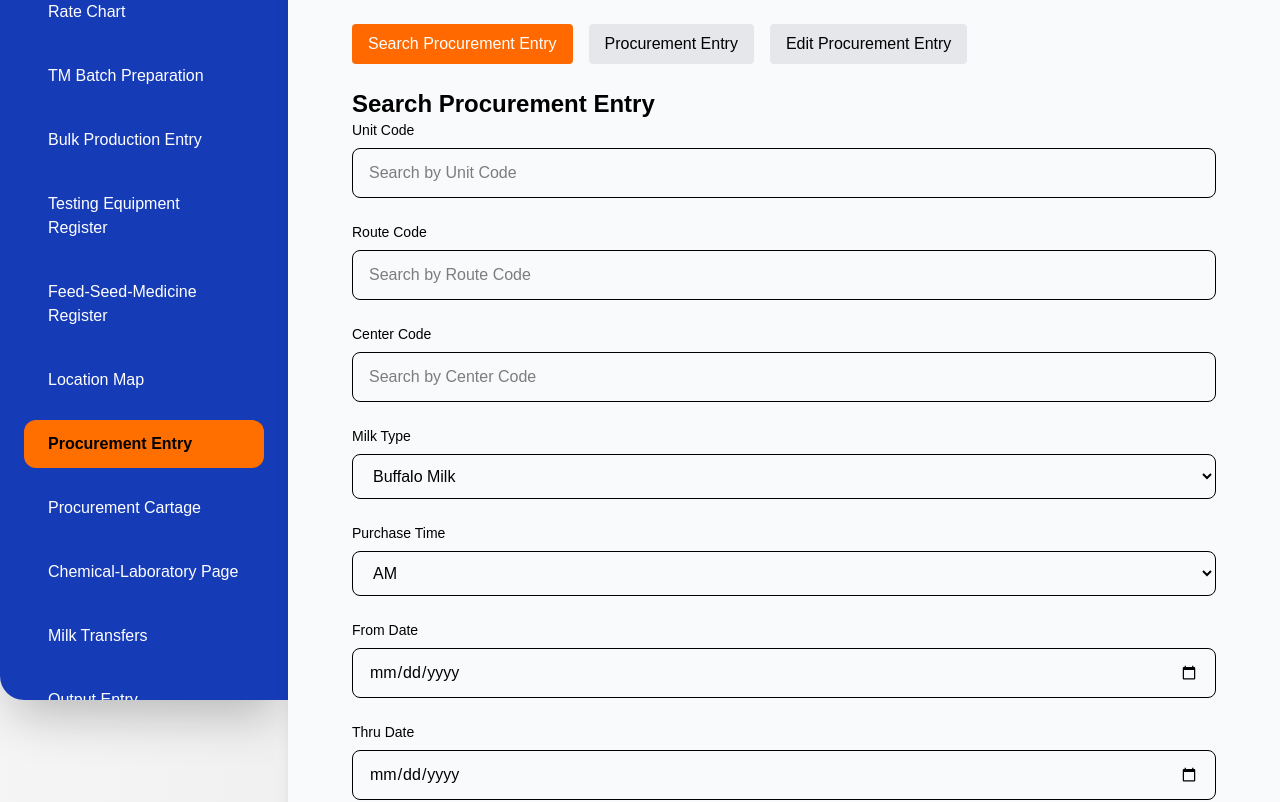
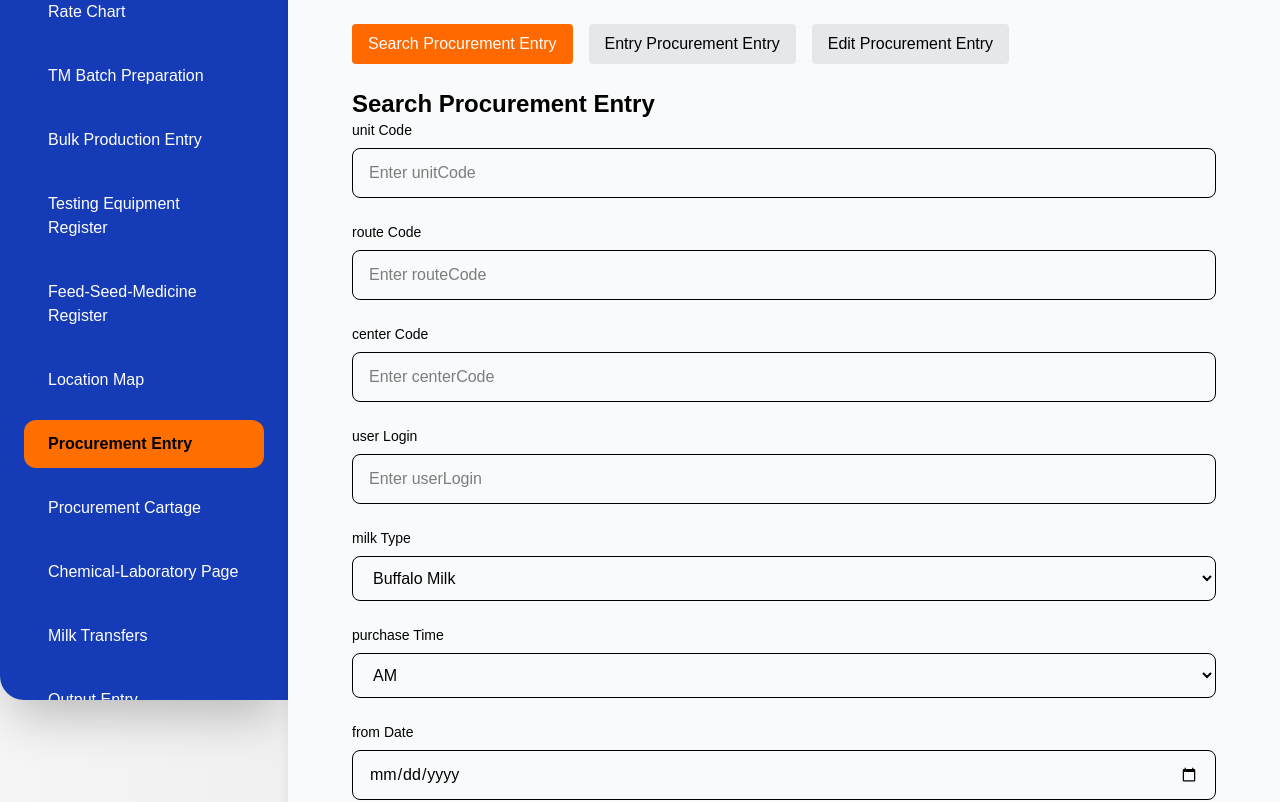
Before and after one commit to Sakethuchiha/pro-dairy, a Next.js app: page /dashboard/procurement-entry in a window 1280 px wide. Shown: the part 242-1044 px from the top of the page. Built offline with nearby package versions, Linux system fonts and the light colour scheme.

Commit message:
Update page.tsx

```diff
--- a/src/app/dashboard/procurement-entry/page.tsx
+++ b/src/app/dashboard/procurement-entry/page.tsx
@@ -16,6 +16,7 @@ export default function ProcurementEntry() {
     goodMilkFat: '',
     goodMilkSNF: '',
     rejectedMilkQty: '',
+    procurementDate: '',
     rejectedMilkTypes: {
       ptc: false,
       sour: false,
@@ -26,12 +27,28 @@ export default function ProcurementEntry() {
   const [activeTab, setActiveTab] = useState<'search' | 'entry' | 'edit'>('search');
 
   const handleInputChange = (e: React.ChangeEvent<HTMLInputElement | HTMLSelectElement>) => {
-    const { name, value, type, checked } = e.target;
+    const target = e.target;
+    const { name, value, type } = target;
+
     if (type === 'checkbox') {
+      const checkbox = target as HTMLInputElement;
+      const checked = checkbox.checked;
+
+      // Handle nested checkbox fields (like rejectedMilkTypes)
+      if (name in formData.rejectedMilkTypes) {
+        setFormData((prev) => ({
+          ...prev,
+          rejectedMilkTypes: {
+            ...prev.rejectedMilkTypes,
+            [name]: checked,
+          },
+        }));
+      } else {
         setFormData((prev) => ({
           ...prev,
           [name]: checked,
         }));
+      }
     } else {
       setFormData((prev) => ({
         ...prev,
@@ -46,149 +63,80 @@ export default function ProcurementEntry() {
 
       {/* Tabs to toggle between different forms */}
       <div className="flex space-x-4 mb-6">
+        {['search', 'entry', 'edit'].map((tab) => (
           <button
-          className={`px-4 py-2 rounded ${activeTab === 'search' ? 'bg-orange-500 text-white' : 'bg-gray-200 text-black'}`}
-          onClick={() => setActiveTab('search')}
+            key={tab}
+            className={`px-4 py-2 rounded ${activeTab === tab ? 'bg-orange-500 text-white' : 'bg-gray-200 text-black'}`}
+            onClick={() => setActiveTab(tab as typeof activeTab)}
           >
-          Search Procurement Entry
+            {tab[0].toUpperCase() + tab.slice(1)} Procurement Entry
           </button>
-        <button
-          className={`px-4 py-2 rounded ${activeTab === 'entry' ? 'bg-orange-500 text-white' : 'bg-gray-200 text-black'}`}
-          onClick={() => setActiveTab('entry')}
-        >
-          Procurement Entry
-        </button>
-        <button
-          className={`px-4 py-2 rounded ${activeTab === 'edit' ? 'bg-orange-500 text-white' : 'bg-gray-200 text-black'}`}
-          onClick={() => setActiveTab('edit')}
-        >
-          Edit Procurement Entry
-        </button>
+        ))}
       </div>
 
       {activeTab === 'search' && (
         <div>
           <h2 className="text-2xl font-semibold text-black">Search Procurement Entry</h2>
           <form className="space-y-6">
-            {/* Search Form Fields */}
-            <div>
-              <label className="block text-sm font-medium text-black" htmlFor="unitCode">
-                Unit Code
+            {['unitCode', 'routeCode', 'centerCode', 'userLogin'].map((field) => (
+              <div key={field}>
+                <label className="block text-sm font-medium text-black" htmlFor={field}>
+                  {field.replace(/([A-Z])/g, ' $1')}
                 </label>
                 <input
-                id="unitCode"
-                name="unitCode"
-                value={formData.unitCode}
+                  id={field}
+                  name={field}
+                  value={formData[field as keyof typeof formData] as string}
                   onChange={handleInputChange}
                   className="mt-2 px-4 py-3 border rounded-lg w-full text-black focus:outline-none focus:ring-2 focus:ring-orange-500"
                   type="text"
-                placeholder="Search by Unit Code"
+                  placeholder={`Enter ${field}`}
                 />
               </div>
-            <div>
-              <label className="block text-sm font-medium text-black" htmlFor="routeCode">
-                Route Code
-              </label>
-              <input
-                id="routeCode"
-                name="routeCode"
-                value={formData.routeCode}
-                onChange={handleInputChange}
-                className="mt-2 px-4 py-3 border rounded-lg w-full text-black focus:outline-none focus:ring-2 focus:ring-orange-500"
-                type="text"
-                placeholder="Search by Route Code"
-              />
-            </div>
-            <div>
-              <label className="block text-sm font-medium text-black" htmlFor="centerCode">
-                Center Code
-              </label>
-              <input
-                id="centerCode"
-                name="centerCode"
-                value={formData.centerCode}
-                onChange={handleInputChange}
-                className="mt-2 px-4 py-3 border rounded-lg w-full text-black focus:outline-none focus:ring-2 focus:ring-orange-500"
-                type="text"
-                placeholder="Search by Center Code"
-              />
-            </div>
-            <div>
-              <label className="block text-sm font-medium text-black" htmlFor="milkType">
-                Milk Type
+            ))}
+            {['milkType', 'purchaseTime'].map((selectName) => (
+              <div key={selectName}>
+                <label className="block text-sm font-medium text-black" htmlFor={selectName}>
+                  {selectName.replace(/([A-Z])/g, ' $1')}
                 </label>
                 <select
-                id="milkType"
-                name="milkType"
-                value={formData.milkType}
+                  id={selectName}
+                  name={selectName}
+                  value={formData[selectName as keyof typeof formData] as string}
                   onChange={handleInputChange}
                   className="mt-2 px-4 py-3 border rounded-lg w-full text-black focus:outline-none focus:ring-2 focus:ring-orange-500"
                 >
+                  {selectName === 'milkType' ? (
+                    <>
                       <option value="Buffalo Milk">Buffalo Milk</option>
                       <option value="Cow Milk">Cow Milk</option>
+                    </>
+                  ) : (
+                    <>
+                      <option value="AM">AM</option>
+                      <option value="PM">PM</option>
+                    </>
+                  )}
                 </select>
               </div>
-            <div>
-              <label className="block text-sm font-medium text-black" htmlFor="purchaseTime">
-                Purchase Time
-              </label>
-              <select
-                id="purchaseTime"
-                name="purchaseTime"
-                value={formData.purchaseTime}
-                onChange={handleInputChange}
-                className="mt-2 px-4 py-3 border rounded-lg w-full text-black focus:outline-none focus:ring-2 focus:ring-orange-500"
-              >
-                <option value="AM">AM</option>
-                <option value="PM">PM</option>
-              </select>
-            </div>
-            <div>
-              <label className="block text-sm font-medium text-black" htmlFor="fromDate">
-                From Date
+            ))}
+            {['fromDate', 'thruDate'].map((dateField) => (
+              <div key={dateField}>
+                <label className="block text-sm font-medium text-black" htmlFor={dateField}>
+                  {dateField.replace(/([A-Z])/g, ' $1')}
                 </label>
                 <input
-                id="fromDate"
-                name="fromDate"
-                value={formData.fromDate}
+                  id={dateField}
+                  name={dateField}
+                  value={formData[dateField as keyof typeof formData] as string}
                   onChange={handleInputChange}
                   className="mt-2 px-4 py-3 border rounded-lg w-full text-black focus:outline-none focus:ring-2 focus:ring-orange-500"
                   type="date"
                 />
               </div>
-            <div>
-              <label className="block text-sm font-medium text-black" htmlFor="thruDate">
-                Thru Date
-              </label>
-              <input
-                id="thruDate"
-                name="thruDate"
-                value={formData.thruDate}
-                onChange={handleInputChange}
-                className="mt-2 px-4 py-3 border rounded-lg w-full text-black focus:outline-none focus:ring-2 focus:ring-orange-500"
-                type="date"
-              />
-            </div>
-            <div>
-              <label className="block text-sm font-medium text-black" htmlFor="userLogin">
-                User Login
-              </label>
-              <input
-                id="userLogin"
-                name="userLogin"
-                value={formData.userLogin}
-                onChange={handleInputChange}
-                className="mt-2 px-4 py-3 border rounded-lg w-full text-black focus:outline-none focus:ring-2 focus:ring-orange-500"
-                type="text"
-                placeholder="Enter User Login"
-              />
-            </div>
-
+            ))}
             <div className="mt-6">
-              <button
-                type="submit"
-                className="px-4 py-2 bg-blue-500 text-white rounded hover:bg-blue-400"
-              >
+              <button type="submit" className="px-4 py-2 bg-blue-500 text-white rounded hover:bg-blue-400">
                 Search
               </button>
             </div>
@@ -200,7 +148,7 @@ export default function ProcurementEntry() {
         <div>
           <h2 className="text-2xl font-semibold text-black">Procurement Entry</h2>
           <form className="space-y-6">
-            {/* Procurement Entry Form */}
+            {/* Reuse some fields */}
             <div>
               <label className="block text-sm font-medium text-black" htmlFor="unitCode">
                 Unit Code
@@ -210,9 +158,8 @@ export default function ProcurementEntry() {
                 name="unitCode"
                 value={formData.unitCode}
                 onChange={handleInputChange}
-                className="mt-2 px-4 py-3 border rounded-lg w-full text-black focus:outline-none focus:ring-2 focus:ring-orange-500"
+                className="mt-2 px-4 py-3 border rounded-lg w-full text-black"
                 type="text"
-                placeholder="Enter Unit Code"
               />
             </div>
             <div>
@@ -224,49 +171,31 @@ export default function ProcurementEntry() {
                 name="procurementDate"
                 value={formData.procurementDate}
                 onChange={handleInputChange}
-                className="mt-2 px-4 py-3 border rounded-lg w-full text-black focus:outline-none focus:ring-2 focus:ring-orange-500"
+                className="mt-2 px-4 py-3 border rounded-lg w-full text-black"
                 type="date"
               />
             </div>
+
+            {/* Add checkbox fields for rejectedMilkTypes */}
             <div>
-              <label className="block text-sm font-medium text-black" htmlFor="milkType">
-                Milk Type
+              <span className="block text-sm font-medium text-black mb-2">Rejected Milk Types</span>
+              {Object.entries(formData.rejectedMilkTypes).map(([key, val]) => (
+                <label key={key} className="inline-flex items-center mr-6">
+                  <input
+                    type="checkbox"
+                    name={key}
+                    checked={val}
+                    onChange={handleInputChange}
+                    className="mr-2"
+                  />
+                  {key.toUpperCase()}
                 </label>
-              <select
-                id="milkType"
-                name="milkType"
-                value={formData.milkType}
-                onChange={handleInputChange}
-                className="mt-2 px-4 py-3 border rounded-lg w-full text-black focus:outline-none focus:ring-2 focus:ring-orange-500"
-              >
-                <option value="Buffalo Milk">Buffalo Milk</option>
-                <option value="Cow Milk">Cow Milk</option>
-              </select>
-            </div>
-            <div>
-              <label className="block text-sm font-medium text-black" htmlFor="purchaseTime">
-                Purchase Time
-              </label>
-              <select
-                id="purchaseTime"
-                name="purchaseTime"
-                value={formData.purchaseTime}
-                onChange={handleInputChange}
-                className="mt-2 px-4 py-3 border rounded-lg w-full text-black focus:outline-none focus:ring-2 focus:ring-orange-500"
-              >
-                <option value="AM">AM</option>
-                <option value="PM">PM</option>
-              </select>
+              ))}
             </div>
 
-            {/* Additional Procurement Fields */}
-            {/* Same as per the previous code */}
             <div className="mt-6">
-              <button
-                type="submit"
-                className="px-4 py-2 bg-green-500 text-white rounded hover:bg-green-400"
-              >
-                Add Procurement Entry
+              <button type="submit" className="px-4 py-2 bg-green-500 text-white rounded hover:bg-green-400">
+                Submit Entry
               </button>
             </div>
           </form>
```
Lines whose indentation alone changed are shown as unchanged.
